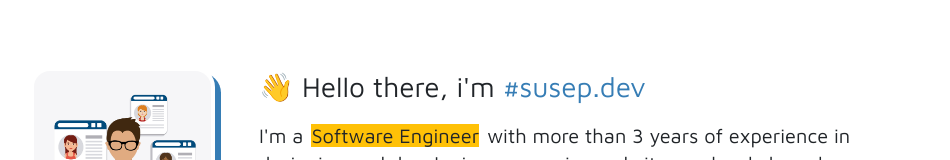
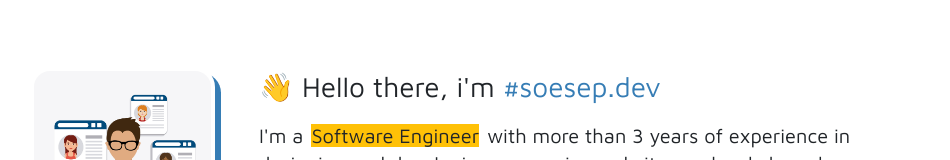
Before and after one commit to soesepdev/soesep_dev, a React (Vite) app: page / in a window 1280 px wide. Shown: the part 163-323 px from the top of the page, without its empty margins (164-1114 px from the left). Built offline with nearby package versions, Linux system fonts and the light colour scheme; some icons are missing.

Commit message:
Update Welcome.jsx

```diff
--- a/src/components/Welcome.jsx
+++ b/src/components/Welcome.jsx
@@ -48,7 +48,7 @@ const Welcome = () => {
               <h1 className="m-0 mt-2 mb-3 fs-3">
                 <span className="me-2">👋</span>
                 <span className={ (darkMode ? 'text-white' : 'text-dark') + ' fw-normal'}>Hello there, i'm </span>
-                <span className="fw-normal profile-name">#susep.dev</span>
+                <span className="fw-normal profile-name">#soesep.dev</span>
               </h1>
 
               <h4 className={ (darkMode ? 'text-white' : 'text-dark') + ' mb-2'}>
```
